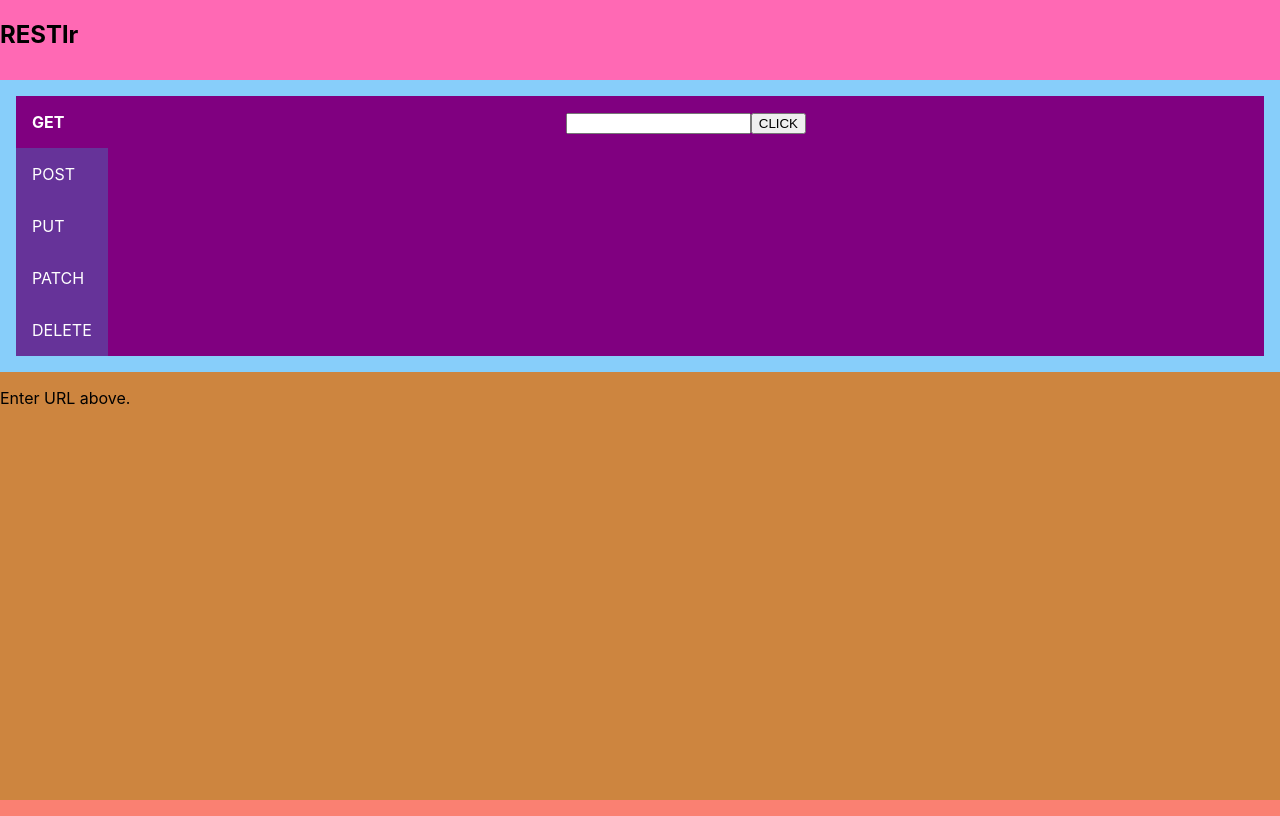
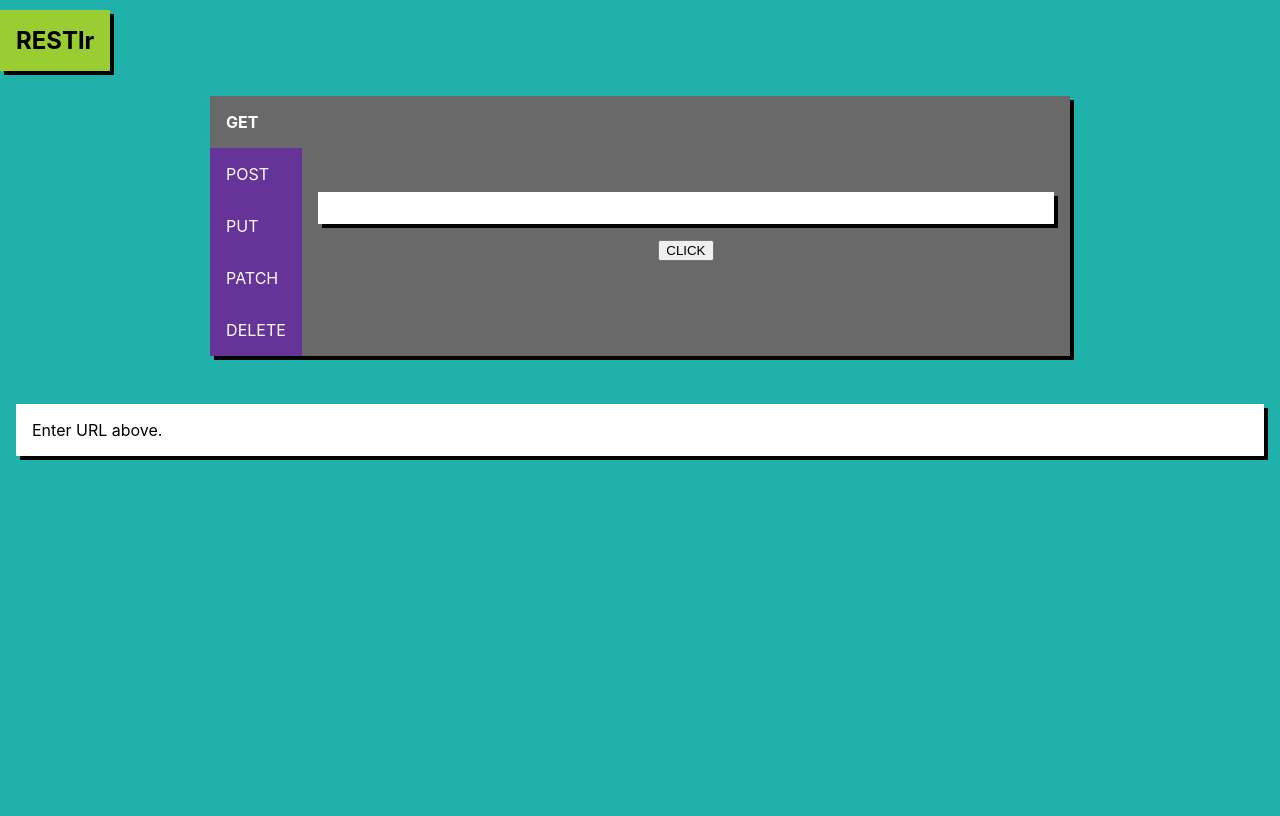
Before and after one commit to devon-wolf/RESTlr-ts, a React (Create React App) app: page / in a window 1280 px wide. Built offline with nearby package versions, Linux system fonts and the light colour scheme.

Commit message:
Significantly polish current styling

```diff
--- a/src/App.css
+++ b/src/App.css
@@ -2,6 +2,9 @@
   background-color: lightseagreen;
   width: 100%;
   height: 100%;
+  min-height: 100vh;
+  max-width: 100vw;
   display: grid;
   grid-template-rows: 10% 90%; /* header and main */
+  row-gap: 1rem;
 }
--- a/src/components/controls/SearchBox.css
+++ b/src/components/controls/SearchBox.css
@@ -1,31 +1,30 @@
 .SearchBox {
-    background-color: lightseagreen;
+    display: flex;
+    align-items: center;
+    justify-content: center;
+    width: 100%;
 }
 
 .SearchBox form {
-    padding: 1rem;
     max-width: 100vw;
     display: grid;
     grid-template-columns: min-content 1fr;
-    background-color: lightskyblue;
+
 }
 
 .RadioGroup {
-    /* padding: 1rem 0; */
-    /* width: 100%; */
     display: flex;
     flex-direction: column;
     align-items: center;
-    background-color: olive;
+    box-shadow: black 4px 4px;
+
 }
 
 .radioLabel {
     cursor: pointer;
-    background-color: chartreuse;
     display: flex;
     justify-content: center;
     width: 100%;
-    /* padding: 1rem; */
 }
 
 .radioLabel span {
@@ -40,21 +39,29 @@
 }
 
 .radioLabel input[type=radio]:checked + span {
-    background-color: purple;
+    background-color: dimgray;
     color: white;
     font-weight: bold;
-    /* width: 100%;
-    height: 100%; */
 }
 
 .addressBar {
-    background-color: purple;
+    min-width: 60vw;
+    max-width: 1000px;
+    background-color: dimgray;
+    box-shadow: black 4px 4px;
     padding: 1rem;
     text-align: center;
-    /* display: grid;
-    grid-template-columns: min-content; */
+    display: flex;
+    flex-direction: column;
+    justify-content: center;
+    align-items: center;
 }
 
 .addressBar input {
+    width: 100%;
+    max-width: 800px;
+    height: 2rem;
     margin-bottom: 1rem;
+    border: none;
+    box-shadow: black 4px 4px;
 }
--- a/src/components/displays/Header.css
+++ b/src/components/displays/Header.css
@@ -1,3 +1,10 @@
 .Header {
-    background-color: hotpink;
+    display: flex;
+    align-items: center;
 }
+
+.Header h2 {
+    background-color: yellowgreen;
+    padding: 1rem;
+    box-shadow: black 4px 4px;
+}
--- a/src/components/displays/Results.css
+++ b/src/components/displays/Results.css
@@ -1,3 +1,11 @@
 .Results {
-    background-color: peru;
+    padding: 1rem;
+    max-width: 100vw;
 }
+
+.Results p, .Results .resultsBody {
+    background-color: white;
+    padding: 1rem;
+    box-shadow: black 4px 4px;
+    word-wrap: break-word;
+}
--- a/src/components/displays/Results.tsx
+++ b/src/components/displays/Results.tsx
@@ -7,9 +7,9 @@ const Results = ({ results }: ResultsProps) => {
     return (
         <div className="Results">
             {results
-                ?   <p>
+                ?   <div className="resultsBody">
                     {JSON.stringify(results)}
-                    </p>
+                    </div>
                 : <p>Enter URL above.</p>
             }
 
--- a/src/index.css
+++ b/src/index.css
@@ -4,7 +4,7 @@
 
 html, body, #root {
   width: 100%;
-  height: 100%;
+  min-height: 100%;
   margin: 0;
   padding: 0;
 }
@@ -15,7 +15,7 @@ body {
     sans-serif;
   -webkit-font-smoothing: antialiased;
   -moz-osx-font-smoothing: grayscale;
-  background-color: salmon;
+  background-color: lightseagreen;
 }
 
 code {
@@ -26,3 +26,7 @@ code {
 #root {
   background-color: slateblue;
 }
+
+h1, h2, h3, h4 {
+  margin: 0;
+}
--- a/src/pages/MainPage.css
+++ b/src/pages/MainPage.css
@@ -1,4 +1,5 @@
 .MainPage {
     display: grid;
     grid-template-rows: min-content 1fr; /* Search form and results display */
+    row-gap: 1rem;
 }
```
